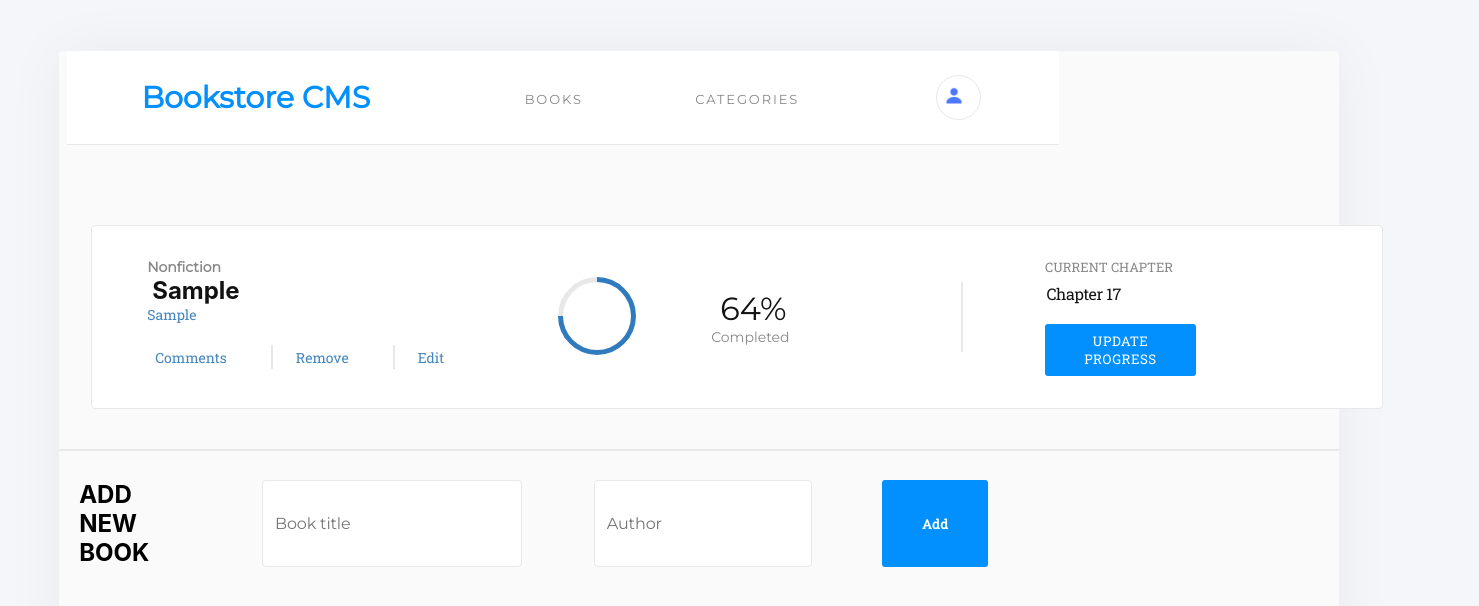
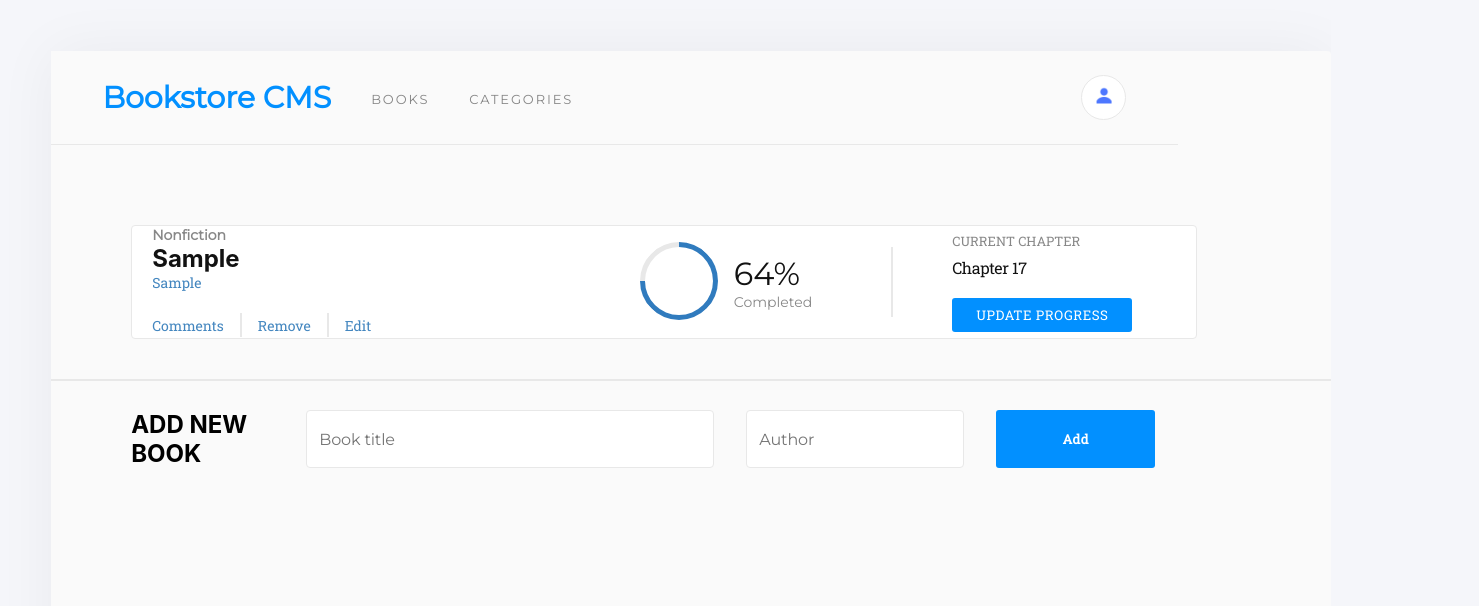
Before and after one commit to adarachel/project-bookstore, a React (Create React App) app: page / in a window 1280 px wide. Both pictures are taken after typing "Sample", "Sample" into the empty fields and a click on the button "Add". Shown: the top 606 px of the page, 1479 px wide, since content can reach past the window. Built offline with nearby package versions, Linux system fonts and the light colour scheme; no server answers; the HTML template or start-up script is replaced by a standard one.

Commit message:
fix changes

```diff
--- a/src/components/Book.css
+++ b/src/components/Book.css
@@ -2,9 +2,6 @@
 
 * {
   list-style-type: none;
-  width: fit-content;
-  margin-left: 0.5em;
-  margin-right: 2em;
 }
 
 #book-title {
@@ -25,8 +22,10 @@
   background-color: #fff;
   border-radius: 4px;
   border: 1px solid #e8e8e8;
-  padding: 2rem;
   margin-top: 5em;
+  padding: 0 20px;
+  width: 80%;
+  margin-left: 5em;
 }
 
 .book-content {
--- a/src/components/BooksContainer.css
+++ b/src/components/BooksContainer.css
@@ -2,6 +2,7 @@
 
 .books-container {
   padding: 4%;
+  width: 70%;
 }
 
 .books {
@@ -38,6 +39,8 @@
   display: flex;
   grid-gap: 32px;
   gap: 32px;
+  width: 80%;
+  margin-left: 5em;
 }
 
 .input {
--- a/src/components/Navbar.css
+++ b/src/components/Navbar.css
@@ -3,12 +3,13 @@
 
 .navBar {
   padding: 24px 4%;
-  background-color: #fff;
+  background-color: #fafafa;
   border-bottom: 1px solid #e8e8e8;
   display: flex;
   align-items: center;
   grid-gap: 40px;
   gap: 40px;
+  width: 80%;
 }
 
 .links {
```
